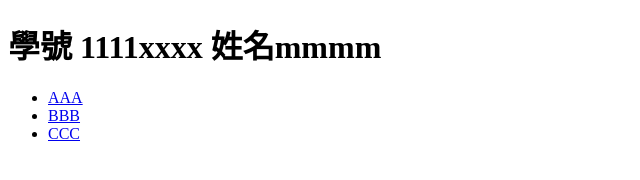
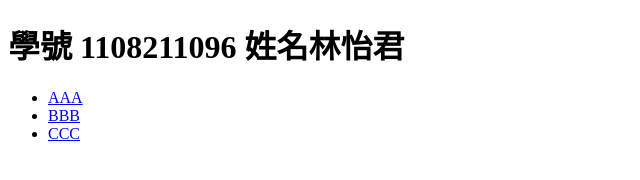
Before and after one commit to 1108211096/practise, a plain HTML site: page index.html in a window 1280 px wide. Shown: the whole page, without its empty margins (0-640 px from the left). Drawn offline with Linux system fonts and the light colour scheme.

Commit message:
修改學號姓名

```diff
--- a/index.html
+++ b/index.html
@@ -7,7 +7,7 @@
     <title>2022 UD2 git practice</title>
 </head>
 <body>
-	<h1>學號 1111xxxx 姓名mmmm</h1>
+	<h1>學號 1108211096 姓名林怡君</h1>
     <ul>
         <li><a href="aaa.html">AAA</a></li>
         <li><a href="bbb.html">BBB</a></li>
```
